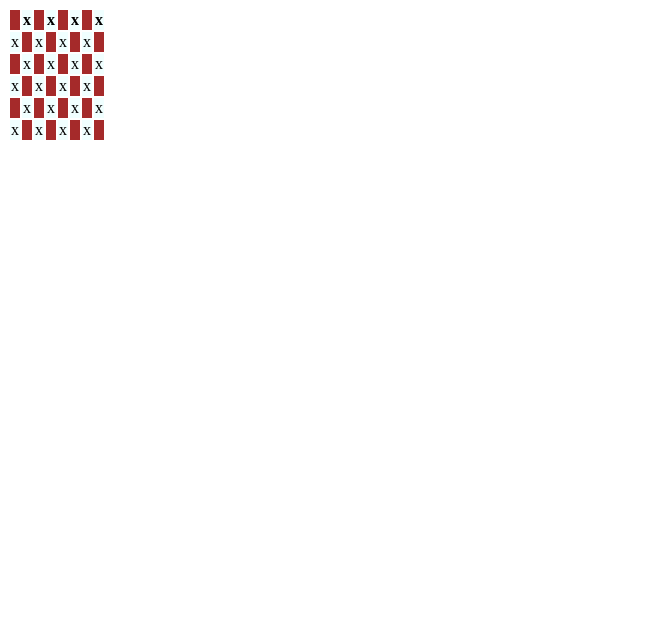
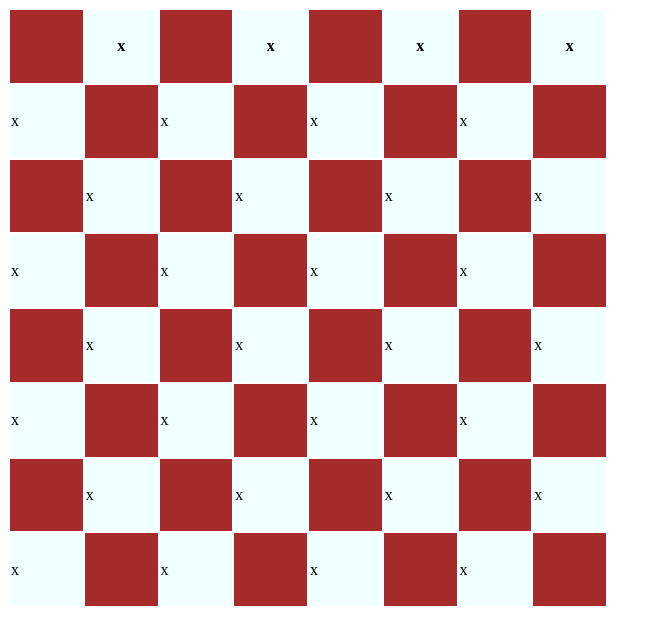
Before and after one commit to cutemashiho/Xadrez, a plain HTML site: page xadrez.html in a window 1280 px wide. Shown: the whole page, without its empty margins (0-659 px from the left). Drawn offline with Linux system fonts and the light colour scheme.

Commit message:
Update xadrez.html

```diff
--- a/xadrez.html
+++ b/xadrez.html
@@ -4,7 +4,7 @@
 	<title> Xadrez </title>
 </head>
 <body>
-	<table>
+	<table width="600px" height="600px">
 		<tr>
 			<th style="background-color: brown;"></th> <th style="background-color: azure;">x</th> <th style="background-color: brown;"> </th> <th style="background-color: azure;">x</th> <th style="background-color: brown;"> </th> <th style="background-color: azure;">x</th> <th style="background-color: brown;"> </th> <th style="background-color: azure;">x</th>
 		</tr>
@@ -23,7 +23,12 @@
 		<tr>
 			<td style="background-color: azure;">x</td> <td style="background-color: brown;"></td> <td style="background-color: azure;">x</td> <td style="background-color: brown;"></td> <td style="background-color: azure;">x</td> <td style="background-color: brown;"></td> <td style="background-color: azure;">x</td> <td style="background-color: brown;"></td>
 		</tr>
+		<tr>
+			<td style="background-color: brown;"></td> <td style="background-color: azure;">x</td> <td style="background-color: brown;"></td> <td style="background-color: azure;">x</td> <td style="background-color: brown;"></td> <td style="background-color: azure;">x</td> <td style="background-color: brown;"></td> <td style="background-color: azure;">x</td>
+		</tr>
+		<tr>
+			<td style="background-color: azure;">x</td> <td style="background-color: brown;"></td> <td style="background-color: azure;">x</td> <td style="background-color: brown;"></td> <td style="background-color: azure;">x</td> <td style="background-color: brown;"></td> <td style="background-color: azure;">x</td> <td style="background-color: brown;"></td>
+		</tr>
 	</table>
-
 </body>
 </html>
```
